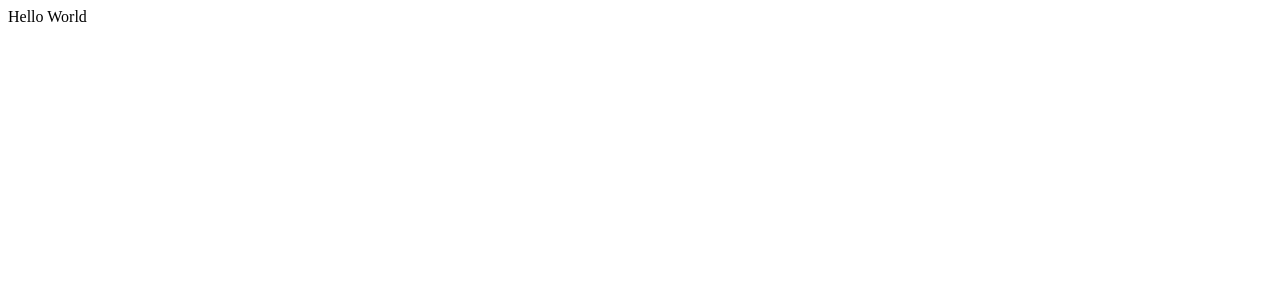
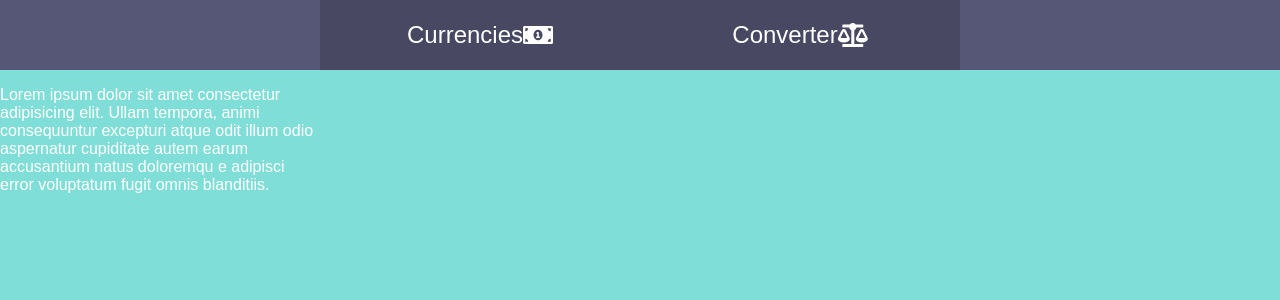
Before and after one commit to belousnikita/currencies, a React (Create React App) app: page / in a window 1280 px wide. Shown: the top 300 px of the page. Built offline with nearby package versions, Linux system fonts and the light colour scheme; the HTML template or start-up script is replaced by a standard one.

Commit message:
App created

```diff
--- a/src/App.jsx
+++ b/src/App.jsx
@@ -1,7 +1,64 @@
 import React from 'react';
+import Button from './Button';
+import classnames from 'classnames';
+import './styles.scss';
+
+const header = (handler, state) => {
+    const { isCurrencies, isConverter } = state;
+    return <div className="Head">
+        <div className="Currencies">
+            <Button type="currnecies" text="Currencies" onClick={() => handler("currencies")} active={isCurrencies}>
+                Currencies
+            <i class="fas fa-money-bill-alt" ></i>
+            </Button>
+        </div>
+        <div className="Converter">
+            <Button type="converter" text="Converter" onClick={() => handler("converter")} active={isConverter}>
+                Converter
+            <i class="fas fa-balance-scale" ></i>
+            </Button>
+        </div>
+    </div>
+};
 
 export default class App extends React.Component {
+    constructor(props) {
+        super(props);
+        this.state = {
+            isCurrencies: true,
+            isConverter: false,
+        }
+    }
+    selectorHandler(type) {
+        switch (type) {
+            case "currencies": {
+                this.setState({ isCurrencies: true, isConverter: false });
+                return;
+            }
+            case "converter": {
+                this.setState({ isCurrencies: false, isConverter: true });
+                return;
+            }
+            default: return;
+        }
+    }
     render() {
-        return <div>Hello World</div>
+        const { isCurrencies, isConverter } = this.state;
+        const blockClassName = classnames('block', {
+            left: isCurrencies,
+            right: isConverter
+        });
+        const blockCornerClassName = classnames('corner', {
+            left: isCurrencies,
+            right: isConverter
+        });
+        return <div className="grid-container">
+            {header(this.selectorHandler.bind(this), this.state)}
+            <div className={blockClassName}>
+                <div className={blockCornerClassName}></div>
+                <p>Lorem ipsum dolor sit amet consectetur adipisicing elit. Ullam tempora, animi consequuntur excepturi atque odit illum odio aspernatur cupiditate autem earum accusantium natus doloremqu
+                e adipisci error voluptatum fugit omnis blanditiis.</p>
+            </div>
+        </div>
     }
 }
```
